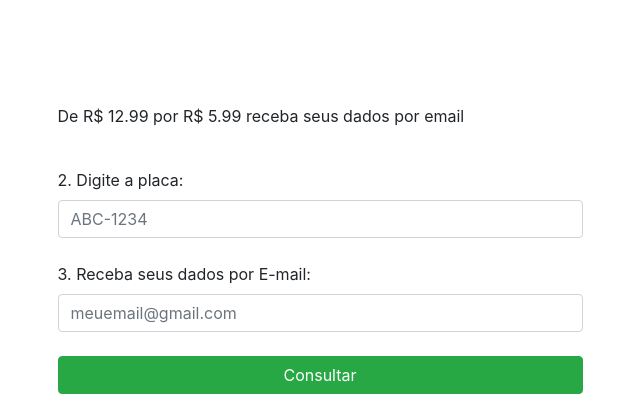
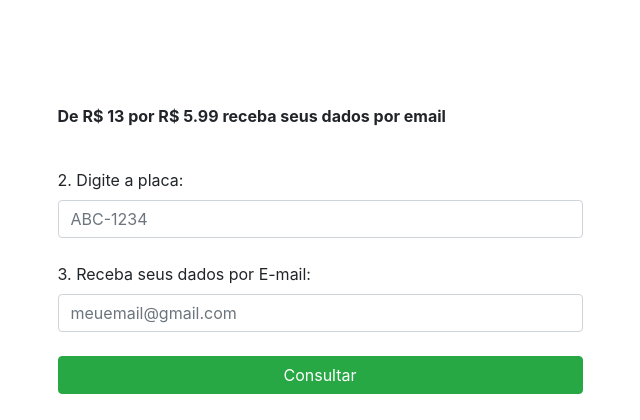
Before and after one commit to whzinn/consultarapida, a Flask app: page / in a window 1280 px wide. Shown: the top 420 px of the page, without its empty margins (320-960 px from the left). Run offline with Flask 2, Linux system fonts and the light colour scheme; some libraries are stand-ins or nearby versions.

Commit message:
Update busca.html

```diff
--- a/templates/busca.html
+++ b/templates/busca.html
@@ -79,13 +79,17 @@ background-color:white;
 .col-md-6 > h1 {
 color: white;
 }
+.text-princ {
+font-weight: bold;
+
+}
 </style>
 </head>
 <body>
   <div class="container d-flex justify-content-center">
     <div class="col-md-6">
         <h1>CONSULTE SUA PLACA SIGA OS PASSOS</h1>
-        <p>De R$ 12.99 por R$ 5.99 receba seus dados por email</p>
+        <p class="text-princ">De R$ 13 por R$ 5.99 receba seus dados por email</p>
       <form action="/aqui" method="POST">
         <br>
         <label for="campo-texto">2. Digite a placa:</label>
```
